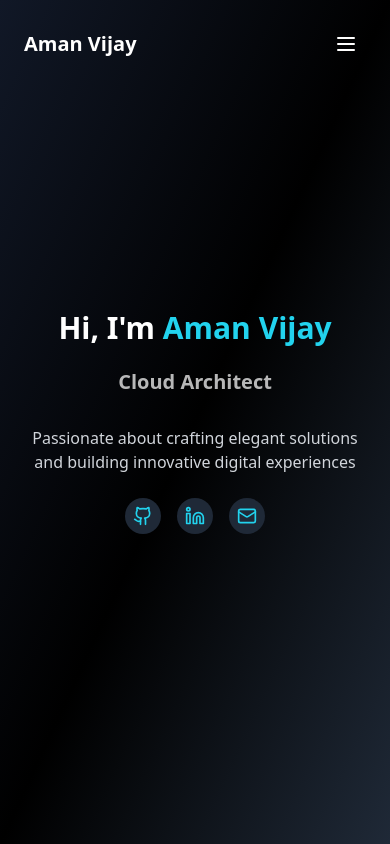
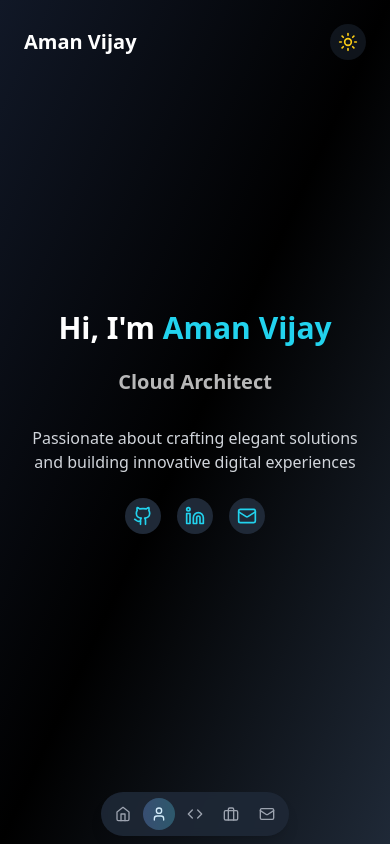
Before and after one commit to Aman-vijay/portfolio, a React (Vite) app: page / in a window 390 px wide. Shown: the top 844 px of the page. Built offline with nearby package versions, Linux system fonts and the light colour scheme.

Commit message:
Refactor Header with improved mobile navigation and active section tracking

```diff
--- a/src/components/Header.tsx
+++ b/src/components/Header.tsx
@@ -1,6 +1,6 @@
 import { useState, useEffect } from 'react';
-import { useScroll, motion, AnimatePresence } from 'framer-motion';
-import { Menu, X, User, Code, Mail } from 'lucide-react';
+import { useScroll, motion } from 'framer-motion';
+import { User, Code, Mail, Home, Briefcase, Sun, Moon } from 'lucide-react';
 
 interface HeaderProps {
   darkMode: boolean;
@@ -9,7 +9,7 @@ interface HeaderProps {
 
 const Header = ({ darkMode, toggleTheme }: HeaderProps) => {
   const [isScrolled, setIsScrolled] = useState(false);
-  const [isMobileMenuOpen, setIsMobileMenuOpen] = useState(false);
+  const [activeSection, setActiveSection] = useState('hero');
   const { scrollY } = useScroll();
 
   useEffect(() => {
@@ -18,51 +18,53 @@ const Header = ({ darkMode, toggleTheme }: HeaderProps) => {
     });
   }, [scrollY]);
 
-  // Close mobile menu when clicking outside
   useEffect(() => {
-    const handleClickOutside = () => {
-      if (isMobileMenuOpen) {
-        setIsMobileMenuOpen(false);
+    const observer = new IntersectionObserver(
+      (entries) => {
+        entries.forEach((entry) => {
+          if (entry.isIntersecting) {
+            setActiveSection(entry.target.id);
           }
-    };
+        });
+      },
+      { threshold: 0.5 }
+    );
 
-    document.addEventListener('click', handleClickOutside);
-    return () => {
-      document.removeEventListener('click', handleClickOutside);
-    };
-  }, [isMobileMenuOpen]);
+    const sections = ['hero', 'about', 'skills', 'projects', 'contact'];
+    sections.forEach((section) => {
+      const element = document.getElementById(section);
+      if (element) observer.observe(element);
+    });
+
+    return () => observer.disconnect();
+  }, []);
 
   const scrollToSection = (id: string) => {
     const element = document.getElementById(id);
     if (element) {
       element.scrollIntoView({ behavior: 'smooth' });
-      setIsMobileMenuOpen(false);
     }
   };
 
-  const toggleMobileMenu = (e: React.MouseEvent) => {
-    e.stopPropagation();
-    setIsMobileMenuOpen(!isMobileMenuOpen);
-  };
-
   const navItems = [
-    { name: 'About', id: 'about', icon: <User size={18} /> },
-    { name: 'Skills', id: 'skills', icon: <Code size={18} /> },
-    { name: 'Projects', id: 'projects', icon: <Code size={18} /> },
-    { name: 'Contact', id: 'contact', icon: <Mail size={18} /> }
+    { name: 'Home', id: 'hero', icon: <Home size={16} /> },
+    { name: 'About', id: 'about', icon: <User size={16} /> },
+    { name: 'Skills', id: 'skills', icon: <Code size={16} /> },
+    { name: 'Projects', id: 'projects', icon: <Briefcase size={16} /> },
+    { name: 'Contact', id: 'contact', icon: <Mail size={16} /> }
   ];
 
   return (
+    <>
       <motion.header
         className={`fixed w-full z-50 transition-all duration-300
-         ${isScrolled ? darkMode
-            ? 'bg-gray-900/90 backdrop-blur-sm'
-            : 'bg-white/90 backdrop-blur-sm'
+          ${isScrolled
+            ? darkMode
+              ? 'bg-gray-900/95 backdrop-blur-sm'
+              : 'bg-white/95 backdrop-blur-sm'
             : 'bg-transparent'
           }
-      ${isScrolled ? 'shadow-md py-4' : 'py-6'}`
-
-    }
+          ${isScrolled ? 'shadow-md py-4' : 'py-6'}`}
         initial={{ y: -100 }}
         animate={{ y: 0 }}
         transition={{ duration: 0.5 }}
@@ -82,7 +84,8 @@ const Header = ({ darkMode, toggleTheme }: HeaderProps) => {
           </motion.h1>
 
           {/* Desktop Navigation */}
-        <nav className="hidden md:block">
+          <div className="hidden md:flex items-center space-x-8">
+            <nav>
               <ul className="flex space-x-8">
                 {navItems.map((item) => (
                   <motion.li
@@ -106,140 +109,68 @@ const Header = ({ darkMode, toggleTheme }: HeaderProps) => {
                 ))}
               </ul>
             </nav>
-
-        {/* Desktop Theme Toggle */}
-        <button
-          onClick={toggleTheme}
-          className={`ml-4 p-2 rounded-full transition-colors hidden md:block ${
-            darkMode
-              ? 'bg-gray-800 hover:bg-gray-700 text-white'
-              : 'bg-white/10 hover:bg-white/20 text-white'
-          }`}
-        >
-          {darkMode ? '🌞' : '🌜'}
-        </button>
-
-        {/* Mobile Menu Button */}
-        <button
-          onClick={toggleMobileMenu}
-          className="md:hidden p-2 rounded-full"
-        >
-          <Menu
-            className={`w-6 h-6 ${
-              isScrolled
-                ? darkMode
-                  ? 'text-white'
-                  : 'text-gray-800'
-                : 'text-white'
-            }`}
-          />
-        </button>
-
-        {/* Mobile Sidebar with completely solid background */}
-        <AnimatePresence>
-          {isMobileMenuOpen && (
-            <>
-              {/* The actual sidebar - detached from header completely */}
-              <motion.aside
-                initial={{ x: '100%' }}
-                animate={{ x: 0 }}
-                exit={{ x: '100%' }}
-                transition={{ type: 'tween', duration: 0.3 }}
-                style={{
-                  backgroundColor: darkMode ? '#111827' : '#FFFFFF',
-                  position: 'fixed',
-                  top: 0,
-                  right: 0,
-                  bottom: 0,
-                  width: '18rem', // 72px equivalent
-                  zIndex: 50,
-                  boxShadow: '0 10px 15px -3px rgba(0, 0, 0, 0.1), 0 4px 6px -2px rgba(0, 0, 0, 0.05)'
-                }}
-                onClick={(e) => e.stopPropagation()}
-              >
-                <div className="p-6 flex flex-col h-full">
-                  <div className="flex justify-between items-center mb-8">
-                    <h2 className={`text-xl font-bold ${darkMode ? 'text-white' : 'text-gray-900'}`}>
-                      Menu
-                    </h2>
-                    <button
-                      onClick={toggleMobileMenu}
-                      className={`p-2 rounded-full ${darkMode ? 'hover:bg-gray-800' : 'hover:bg-gray-100'}`}
-                    >
-                      <X className={`w-6 h-6 ${darkMode ? 'text-white' : 'text-gray-900'}`} />
-                    </button>
           </div>
 
-                  {/* Enhanced Navigation */}
-                  <nav className="flex-1">
-                    <ul className="space-y-2">
-                      {navItems.map((item) => (
-                        <li key={item.id}>
-                          <button
-                            onClick={() => scrollToSection(item.id)}
-                            className={`w-full py-3 px-4 rounded-lg flex items-center gap-3 transition-all ${
-                              darkMode
-                                ? 'text-white hover:bg-gray-800 hover:text-blue-400'
-                                : 'text-gray-800 hover:bg-gray-100 hover:text-blue-600'
-                            }`}
-                          >
-                            <span className="flex items-center justify-center w-8 h-8">
-                              {item.icon}
-                            </span>
-                            <span className="text-lg font-medium">{item.name}</span>
-                          </button>
-                        </li>
-                      ))}
-                    </ul>
-                  </nav>
-
-                  {/* Theme Toggle with better styling */}
-                  <div className="mt-auto pt-4">
-                    <div className={`flex items-center justify-between p-4 rounded-lg ${
-                      darkMode ? 'bg-gray-800' : 'bg-gray-100'
-                    }`}>
-                      <span className={`font-medium ${darkMode ? 'text-white' : 'text-gray-900'}`}>
-                        {darkMode ? 'Switch to Light' : 'Switch to Dark'}
-                      </span>
+          {/* Theme Toggle */}
           <motion.button
             whileHover={{ scale: 1.1 }}
             whileTap={{ scale: 0.95 }}
-                        onClick={(e) => {
-                          e.stopPropagation();
-                          toggleTheme();
-                        }}
-                        className={`p-2 rounded-full ${
-                          darkMode
-                            ? 'bg-gray-700 text-yellow-400'
-                            : 'bg-white text-gray-800 shadow-md'
+            onClick={toggleTheme}
+            className={`p-2 rounded-full transition-colors ${
+              isScrolled
+                ? darkMode
+                  ? 'bg-gray-800 text-yellow-400 hover:bg-gray-700'
+                  : 'bg-gray-100 text-gray-900 hover:bg-gray-200'
+                : darkMode
+                  ? 'bg-gray-800/50 text-yellow-400 hover:bg-gray-800'
+                  : 'bg-white/10 text-white hover:bg-white/20'
             }`}
           >
-                        {darkMode ? '🌞' : '🌜'}
+            {darkMode ? <Sun size={20} /> : <Moon size={20} />}
           </motion.button>
         </div>
+      </motion.header>
+
+      {/* Mobile Floating Navigation Pill */}
+      <div className="md:hidden fixed bottom-2 left-1/2 -translate-x-1/2 z-50">
+        <motion.div
+          initial={{ scale: 0.8, opacity: 0 }}
+          animate={{ scale: 1, opacity: 1 }}
+          className={`flex items-center gap-1 p-1.5 rounded-full shadow-lg backdrop-blur-sm
+            ${darkMode
+              ? 'bg-gray-800/90 text-gray-400'
+              : 'bg-white/90 text-gray-500'}`}
+        >
+          {navItems.map((item) => (
+            <motion.button
+              key={item.id}
+              onClick={() => scrollToSection(item.id)}
+              whileTap={{ scale: 0.95 }}
+              className={`relative p-2 rounded-full transition-all duration-300 ${
+                activeSection === item.id
+                  ? darkMode
+                    ? 'text-white bg-gray-700'
+                    : 'text-gray-900 bg-gray-100'
+                  : 'hover:text-gray-700'
+              }`}
+            >
+              {item.icon}
+              {activeSection === item.id && (
+                <motion.div
+                  layoutId="activeSection"
+                  className={`absolute inset-0 rounded-full ${
+                    darkMode
+                      ? 'bg-gradient-to-r from-blue-500/20 to-cyan-500/20'
+                      : 'bg-gradient-to-r from-blue-500/10 to-cyan-500/10'
+                  }`}
+                  transition={{ type: "spring", bounce: 0.2, duration: 0.6 }}
+                />
+              )}
+            </motion.button>
+          ))}
+        </motion.div>
       </div>
-                </div>
-              </motion.aside>
-
-              {/* Overlay that sits behind sidebar but in front of content */}
-              <motion.div
-                initial={{ opacity: 0 }}
-                animate={{ opacity: 1 }}
-                exit={{ opacity: 0 }}
-                style={{
-                  position: 'fixed',
-                  inset: 0,
-                  backgroundColor: 'rgba(0, 0, 0, 0.5)',
-                  zIndex: 40
-                }}
-                className="md:hidden"
-                onClick={toggleMobileMenu}
-              />
     </>
-          )}
-        </AnimatePresence>
-      </div>
-    </motion.header>
   );
 };
 
```
Lines whose indentation alone changed are shown as unchanged.
